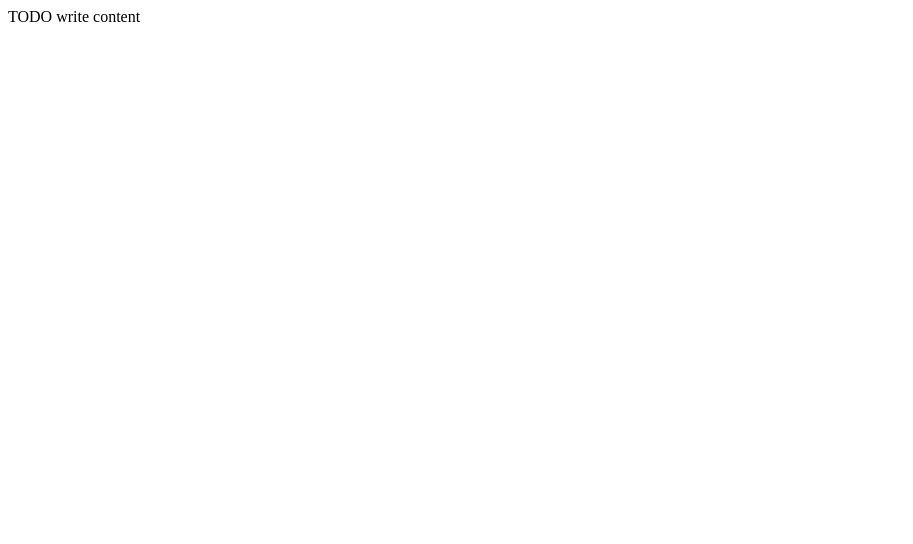
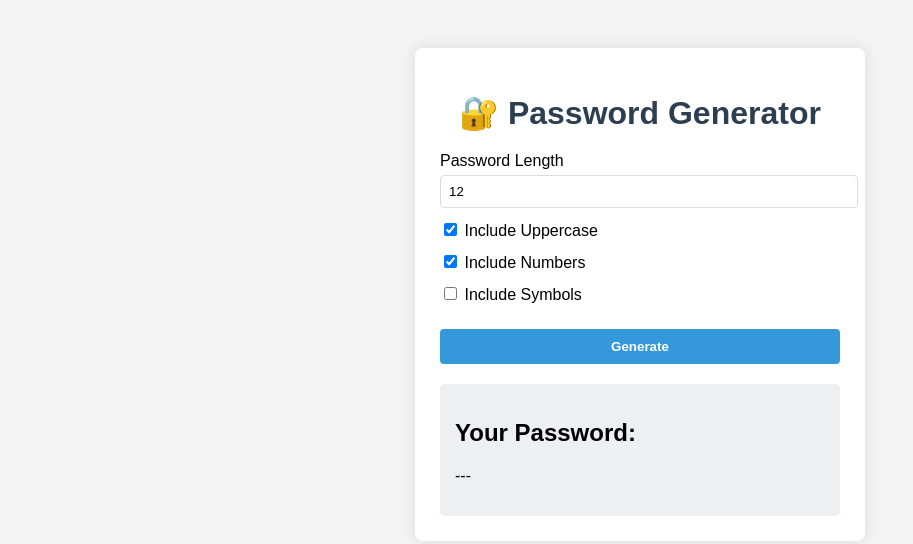
Before and after one commit to NicolauAlfredo/secure-password-generator, a plain HTML site: page frontend/index.html in a window 1280 px wide. Shown: the whole page, without its empty margins (0-913 px from the left). Drawn offline with Linux system fonts and the light colour scheme.

Commit message:
Add Frontend: I added the frontend of the application, created index.html , style.css and script.js.

```diff
--- a/frontend/index.html
+++ b/frontend/index.html
@@ -3,13 +3,34 @@
 Click nbfs://nbhost/SystemFileSystem/Templates/Licenses/license-default.txt to change this license
 Click nbfs://nbhost/SystemFileSystem/Templates/Other/html.html to edit this template
 -->
-<html>
+<html lang="en">
     <head>
-        <title>TODO supply a title</title>
-        <meta charset="UTF-8">
-        <meta name="viewport" content="width=device-width, initial-scale=1.0">
+        <meta charset="UTF-8" />
+        <meta name="viewport" content="width=device-width, initial-scale=1.0"/>
+        <title>Secure Password Generator</title>
+        <link rel="stylesheet" href="style.css" />
     </head>
     <body>
-        <div>TODO write content</div>
+        <div class="container">
+            <h1>🔐 Password Generator</h1>
+
+            <form id="password-form">
+                <label>Password Length</label>
+                <input type="number" id="length" min="4" max="50" value="12" required />
+
+                <label><input type="checkbox" id="uppercase" checked /> Include Uppercase</label>
+                <label><input type="checkbox" id="numbers" checked /> Include Numbers</label>
+                <label><input type="checkbox" id="symbols" /> Include Symbols</label>
+
+                <button type="submit">Generate</button>
+            </form>
+
+            <div id="result-container">
+                <h2>Your Password:</h2>
+                <p id="password-result">---</p>
+            </div>
+        </div>
+
+        <script src="script.js"></script>
     </body>
 </html>
--- a/frontend/script.js
+++ b/frontend/script.js
@@ -2,3 +2,36 @@
  * Click nbfs://nbhost/SystemFileSystem/Templates/Licenses/license-default.txt to change this license
  * Click nbfs://nbhost/SystemFileSystem/Templates/Other/javascript.js to edit this template
  */
+
+const form = document.getElementById("password-form");
+const result = document.getElementById("password-result");
+
+form.addEventListener("submit", async (e) => {
+    e.preventDefault();
+
+    const length = parseInt(document.getElementById("length").value);
+    const includeUppercase = document.getElementById("uppercase").checked;
+    const includeNumbers = document.getElementById("numbers").checked;
+    const includeSymbols = document.getElementById("symbols").checked;
+
+    const body = {
+        length,
+        includeUppercase,
+        includeNumbers,
+        includeSymbols
+    };
+
+    try {
+        const response = await fetch("http://localhost:8000/generate", {
+            method: "POST",
+            headers: {"Content-Type": "application/json"},
+            body: JSON.stringify(body)
+        });
+
+        const data = await response.json();
+        result.textContent = data.password;
+    } catch (err) {
+        result.textContent = "Failed to generate password.";
+        console.error(err);
+    }
+});
--- a/frontend/style.css
+++ b/frontend/style.css
@@ -6,3 +6,62 @@ Click nbfs://nbhost/SystemFileSystem/Templates/Other/CascadeStyleSheet.css to ed
     Created on : 30 giu 2025, 03:37:30
     Author     : Nicolau Alfredo
 */
+
+body {
+    font-family: Arial, sans-serif;
+    background: #f3f3f3;
+    display: flex;
+    justify-content: center;
+    padding: 40px;
+}
+
+.container {
+    background: white;
+    padding: 25px;
+    border-radius: 8px;
+    width: 100%;
+    max-width: 400px;
+    box-shadow: 0 0 15px rgba(0,0,0,0.1);
+}
+
+h1 {
+    text-align: center;
+    margin-bottom: 20px;
+    color: #2c3e50;
+}
+
+label {
+    display: block;
+    margin: 12px 0 5px;
+}
+
+input[type="number"] {
+    width: 100%;
+    padding: 8px;
+    border: 1px solid #ddd;
+    border-radius: 4px;
+}
+
+button {
+    margin-top: 20px;
+    width: 100%;
+    padding: 10px;
+    background-color: #3498db;
+    color: white;
+    border: none;
+    border-radius: 4px;
+    font-weight: bold;
+    cursor: pointer;
+}
+
+button:hover {
+    background-color: #2980b9;
+}
+
+#result-container {
+    margin-top: 20px;
+    padding: 15px;
+    background-color: #ecf0f1;
+    border-radius: 5px;
+    word-break: break-all;
+}
```
Also changed, not shown: 10 other files.
